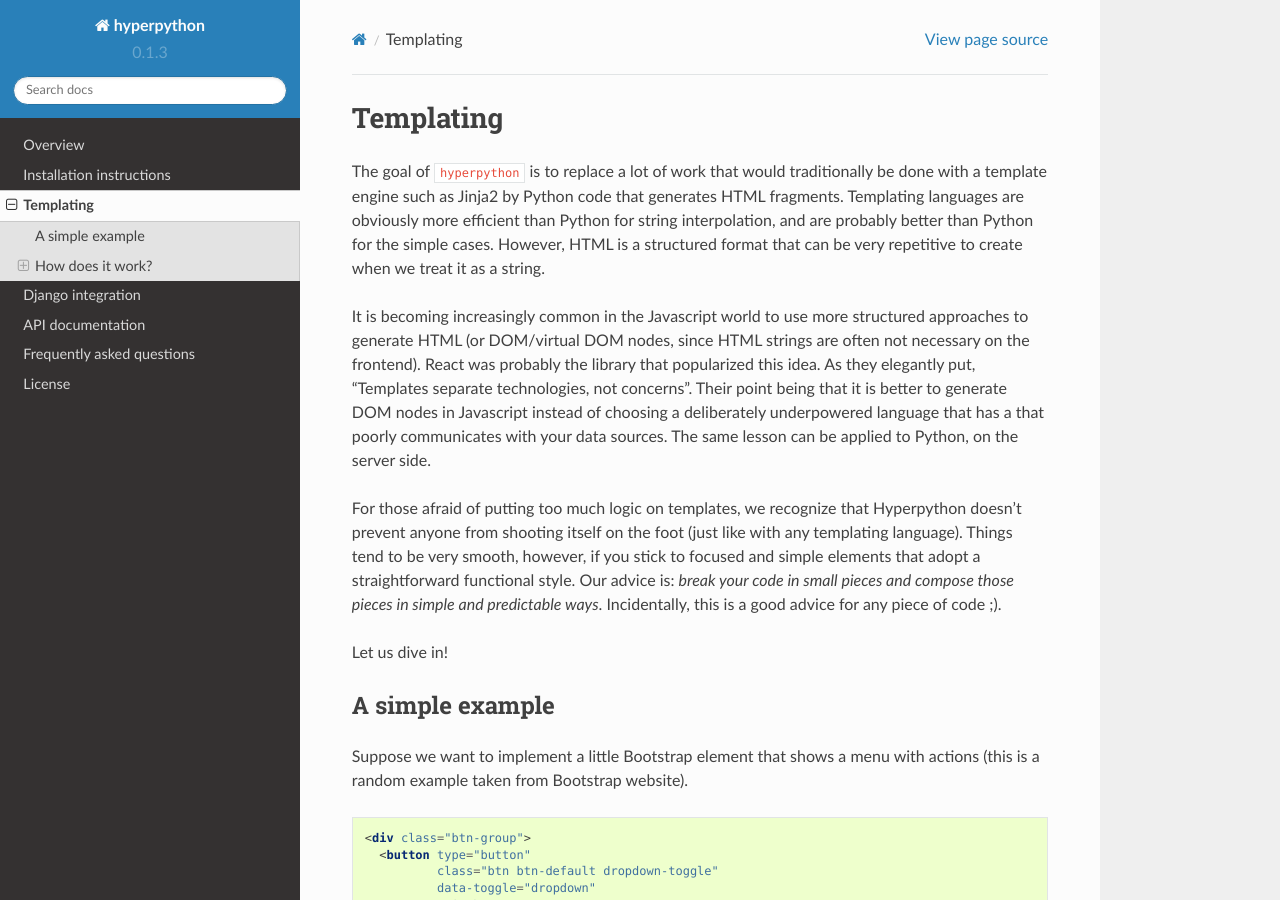
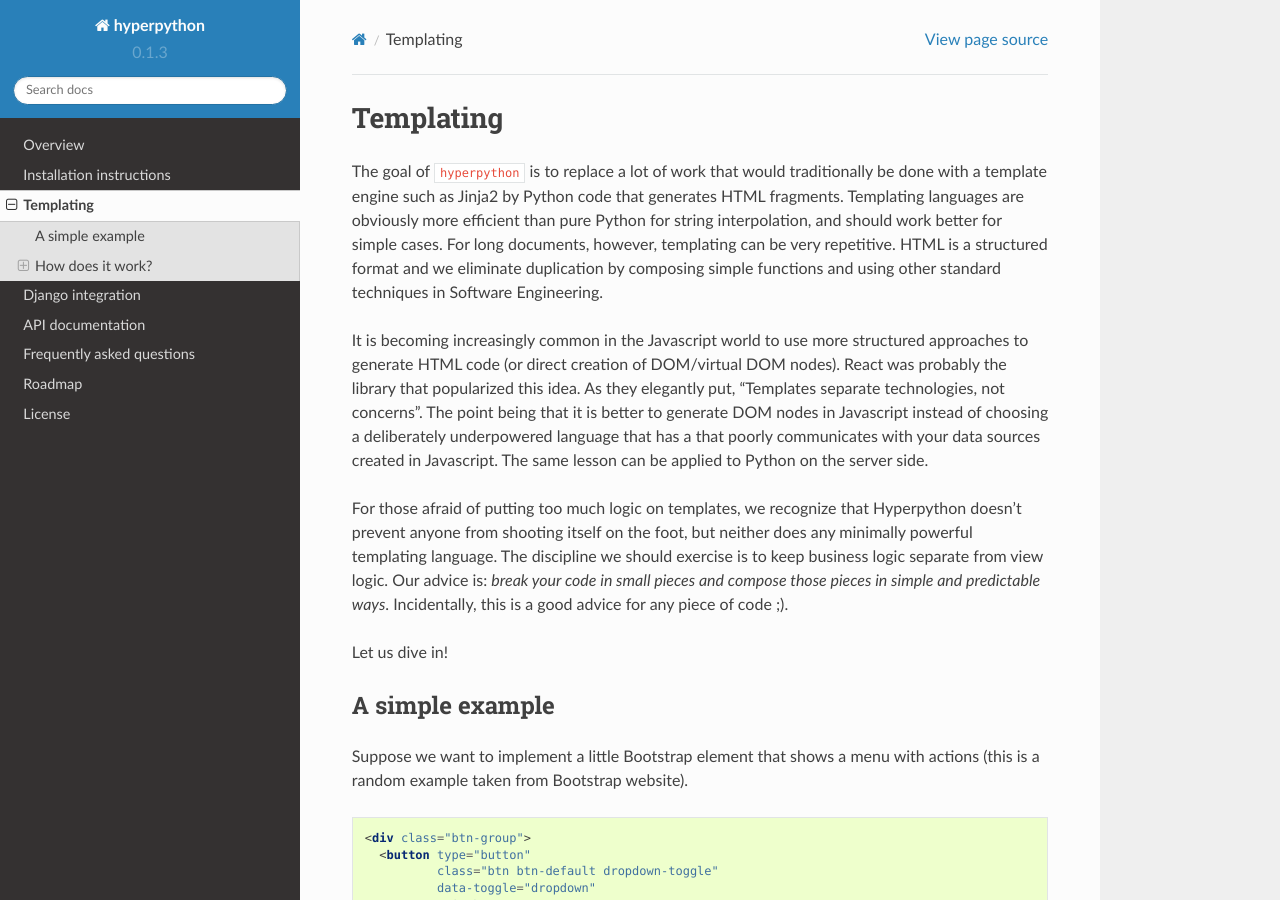
Before and after one commit to ejplatform/hyperpython, a Sphinx documentation site: the page built from docs/templating.rst, in a window 1280 px wide and 900 px high. Built offline with Sphinx 7.4.7 and the Read the Docs theme 2.0.0, drawn with Linux system fonts in a browser that asks for light colours; cross-references to code outside the pages are shown as plain code.

Commit message:
improve documentation

```diff
--- a/docs/index.rst
+++ b/docs/index.rst
@@ -16,6 +16,7 @@ a Python sub-language.
    Django integration <django.rst>
    API documentation <apidoc.rst>
    Frequently asked questions <faq.rst>
+   Roadmap <roadmap.rst>
    License <license.rst>
 
 Indices and tables
--- a/docs/templating.rst
+++ b/docs/templating.rst
@@ -6,27 +6,27 @@ Templating
 
 The goal of ``hyperpython`` is to replace a lot of work that would traditionally
 be done with a template engine such as Jinja2 by Python code that generates HTML
-fragments. Templating languages are obviously more efficient than Python for string
-interpolation, and are probably better than Python for the simple cases. However,
-HTML is a structured format that can be very repetitive to create when
-we treat it as a string.
+fragments. Templating languages are obviously more efficient than pure Python for
+string interpolation, and should work better for simple cases. For long documents,
+however, templating can be very repetitive. HTML is a structured format and we
+eliminate duplication by composing simple functions and using other standard
+techniques in Software Engineering.
 
 It is becoming increasingly common in the Javascript world to use more
-structured approaches to generate HTML (or DOM/virtual DOM nodes, since HTML
-strings are often not necessary on the frontend). React was probably the library
-that popularized this idea. As they elegantly put, "Templates separate technologies,
-not concerns". Their point being that it is better to generate DOM nodes in
-Javascript instead of choosing a deliberately underpowered language that has
-a that poorly communicates with your data sources. The same lesson can be
-applied to Python, on the server side.
+structured approaches to generate HTML code (or direct creation of DOM/virtual DOM nodes).
+React was probably the library that popularized this idea. As they elegantly put,
+"Templates separate technologies, not concerns". The point being that it is
+better to generate DOM nodes in Javascript instead of choosing a deliberately
+underpowered language that has a that poorly communicates with your data
+sources created in Javascript. The same lesson can be applied to Python on
+the server side.
 
 For those afraid of putting too much logic on templates, we recognize that
-Hyperpython doesn't prevent anyone from shooting itself on the foot (just like
-with any templating language). Things tend to be very smooth, however, if you
-stick to focused and simple elements that adopt a straightforward functional
-style. Our advice is: *break your code in small pieces and compose those pieces in
-simple and predictable ways*. Incidentally, this is a good advice for any piece
-of code ;).
+Hyperpython doesn't prevent anyone from shooting itself on the foot, but neither
+does any minimally powerful templating language. The discipline we should exercise
+is to keep business logic separate from view logic. Our advice is:
+*break your code in small pieces and compose those pieces in simple and predictable ways*.
+Incidentally, this is a good advice for any piece of code ;).
 
 Let us dive in!
 
@@ -145,7 +145,7 @@ Take the example:
 In Hyperpython, we can declare attributes as keyword arguments and children as a
 index access. This clever abuse of Python syntax is good to creating expressive
 representations of HTML documents. Under the hood, Python call div() and
-generates an :cls:`Element` instance. Indexing is used to insert the given
+generates an :class:`Element` instance. Indexing is used to insert the given
 elements as children and then return the tag itself as a result. We encourage
 using this syntax only during element creation in order to avoid confusion.
 
```
Also changed, not shown: docs/faq.rst (+17 -8 lines), docs/roadmap.rst (added, +28 -0 lines), 1 other file.
